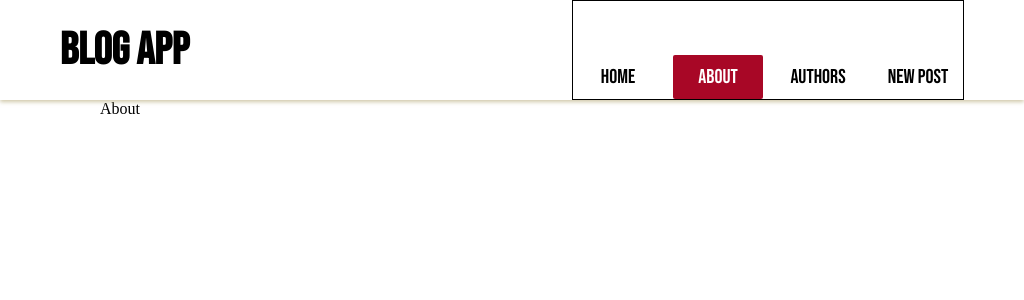
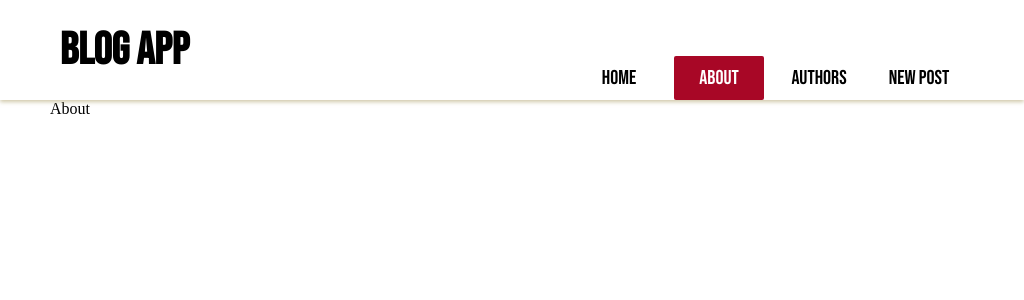
Before and after one commit to banuaggun/react-blog-app, a React (Create React App) app: page /about in a window 1024 px wide. Shown: the top 300 px of the page. Built offline with nearby package versions, Linux system fonts and the light colour scheme; no server answers.

Commit message:
Home Page mobile css work continues

```diff
--- a/src/assets/styles/header.css
+++ b/src/assets/styles/header.css
@@ -130,7 +130,7 @@
   }
   nav{
     margin-right:60px;
-    border:1px solid black;
+    //border:1px solid black;
   }
 }
 
--- a/src/index.css
+++ b/src/index.css
@@ -80,6 +80,8 @@
   background-color:var(--grayBg);
   border-radius: 60px 60px 20px 20px;
 }
+
+
 
 article .post__area{
   background-color:white;
@@ -210,6 +212,32 @@
 }
 
 
+@media screen and (min-width:800px) and (max-width:1025px){
+  main{
+    width:calc(100% - 100px);
+    margin:0 50px;
+    //border:1px solid purple;
+  }
+  article{
+    //border:1px solid green;
+    width:calc(100% - 55%);
+  }
+  article .post__area__body{
+    height:40px;
+    line-height:20px;
+    margin-bottom:10px;
+    //border:1px solid violet;
+    //padding:40px 20px 30px 20px;
+  }
+  article .post__area__text__title{
+    font-size:18px;
+    margin-bottom:0;
+  }
+  article .post__buttons{
+    //padding:10px 20px 10px 20px;
+  }
+}
+
 /*
   font-family: 'Bebas Neue', cursive;
   font-family: 'Montserrat', sans-serif;
```
